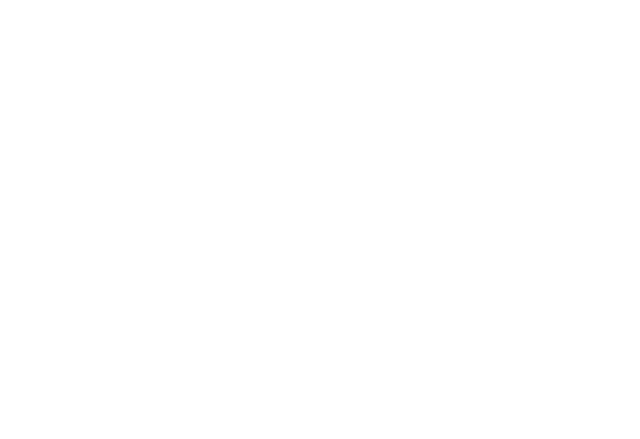
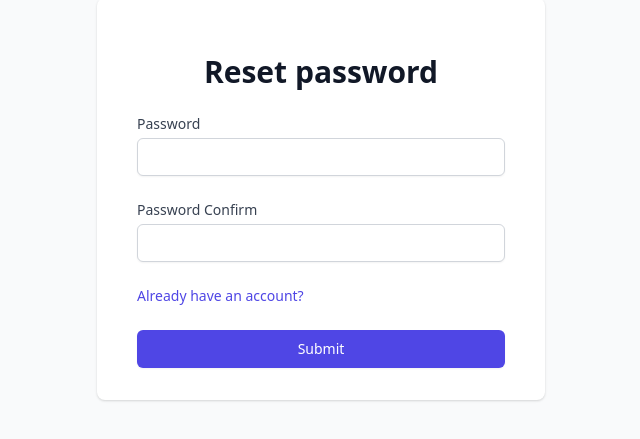
Before and after one commit to Bahodir8586/credit-system-frontend, a Next.js app: page /auth/resetPassword/1 in a window 1280 px wide. Shown: the part 217-656 px from the top of the page, without its empty margins (319-959 px from the left). Built offline with nearby package versions, Linux system fonts and the light colour scheme.

Commit message:
reset password page

```diff
--- a/modules/shared/ResetPassword/ResetPassword.jsx
+++ b/modules/shared/ResetPassword/ResetPassword.jsx
@@ -0,0 +1,80 @@
+import React, { useState } from 'react';
+import Link from 'next/link';
+import routePaths from '@/route-paths';
+
+const ResetPassword = ({ submitForm, errorMessage }) => {
+  const [password, setPassword] = useState('');
+  const [passwordConfirm, setPasswordConfirm] = useState('');
+  return (
+    <div className="min-h-screen bg-gray-50 flex flex-col justify-center py-12 sm:px-6 lg:px-8">
+      <div className="mt-8 sm:mx-auto sm:w-full sm:max-w-md">
+        <div className="bg-white py-8 px-4 shadow sm:rounded-lg sm:px-10">
+          <form
+            className="space-y-6"
+            onSubmit={(e) => {
+              e.preventDefault();
+              submitForm(password, passwordConfirm);
+            }}
+          >
+            <h2 className="mt-6 text-center text-3xl font-bold text-gray-900">Reset password</h2>
+            <div>
+              <label className="block text-sm font-medium text-gray-700">Password</label>
+              <div className="mt-1">
+                <input
+                  name="password"
+                  type="password"
+                  value={password}
+                  onChange={(e) => setPassword(e.target.value)}
+                  autoComplete="off"
+                  required
+                  className="appearance-none block w-full px-3 py-2 border border-gray-300 rounded-md shadow-sm placeholder-gray-400 focus:outline-none focus:ring-indigo-500 focus:border-indigo-500 sm:text-sm"
+                />
+              </div>
+            </div>
+
+            <div>
+              <label className="block text-sm font-medium text-gray-700">Password Confirm</label>
+              <div className="mt-1">
+                <input
+                  name="passwordConfirm"
+                  type="password"
+                  value={passwordConfirm}
+                  onChange={(e) => setPasswordConfirm(e.target.value)}
+                  autoComplete="current-password"
+                  required
+                  className="appearance-none block w-full px-3 py-2 border border-gray-300 rounded-md shadow-sm placeholder-gray-400 focus:outline-none focus:ring-indigo-500 focus:border-indigo-500 sm:text-sm"
+                />
+              </div>
+              <div className={'font-medium text-red-600 text-xs ml-2'}>{errorMessage}</div>
+            </div>
+
+            <div className="flex items-center justify-between">
+              <div className="text-sm">
+                <Link href={routePaths.signin}>
+                  <a className="font-medium text-indigo-600 hover:text-indigo-500">
+                    Already have an account?
+                  </a>
+                </Link>
+              </div>
+            </div>
+
+            <div>
+              <button
+                type="submit"
+                onClick={(e) => {
+                  e.preventDefault();
+                  submitForm(password, passwordConfirm);
+                }}
+                className="w-full flex justify-center py-2 px-4 border border-transparent rounded-md shadow-sm text-sm font-medium text-white bg-indigo-600 hover:bg-indigo-700 focus:outline-none focus:ring-2 focus:ring-offset-2 focus:ring-indigo-500"
+              >
+                Submit
+              </button>
+            </div>
+          </form>
+        </div>
+      </div>
+    </div>
+  );
+};
+
+export default ResetPassword;
--- a/modules/shared/ResetPassword/index.js
+++ b/modules/shared/ResetPassword/index.js
@@ -0,0 +1 @@
+export { default } from './ResetPassword';
--- a/pages/auth/resetPassword/[token].js
+++ b/pages/auth/resetPassword/[token].js
@@ -1,3 +1,24 @@
+import { useState } from 'react';
+import { useRouter } from 'next/router';
+
+import Reset from '@/modules/shared/ResetPassword';
+import axios from '@/utils/axios';
+
 export default function ResetPassword() {
-  return <></>;
+  const [errorMessage, setErrorMessage] = useState('');
+  const router = useRouter();
+  const resetPasswordHandler = (password, passwordConfirm) => {
+    const token = router.query.token;
+    axios
+      .post(`/users/resetPassword/${token}`, { password, passwordConfirm })
+      .then((response) => {
+        console.log(response);
+        router.push('/');
+      })
+      .catch((error) => {
+        console.log(error.response?.data?.message);
+        setErrorMessage(error.response?.data?.message);
+      });
+  };
+  return <Reset submitForm={(p, pc) => resetPasswordHandler(p, pc)} errorMessage={errorMessage} />;
 }
```
